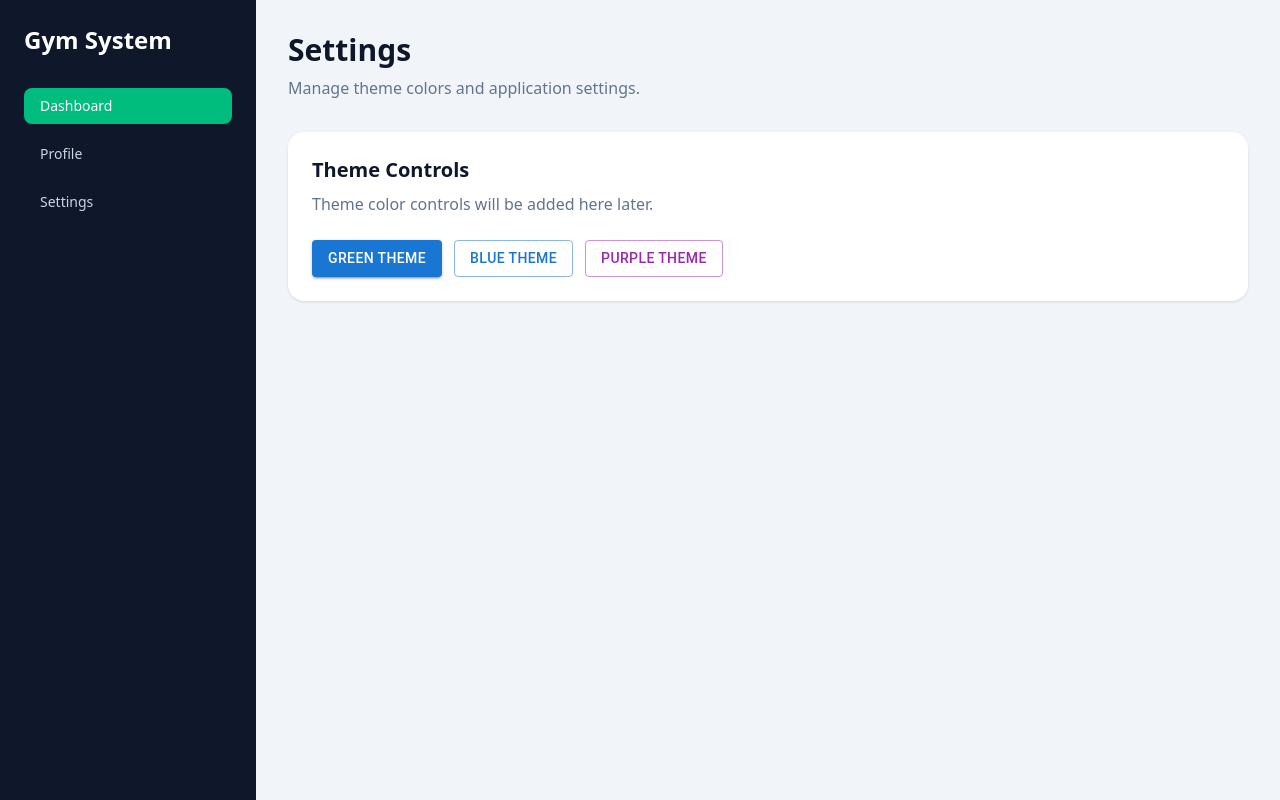
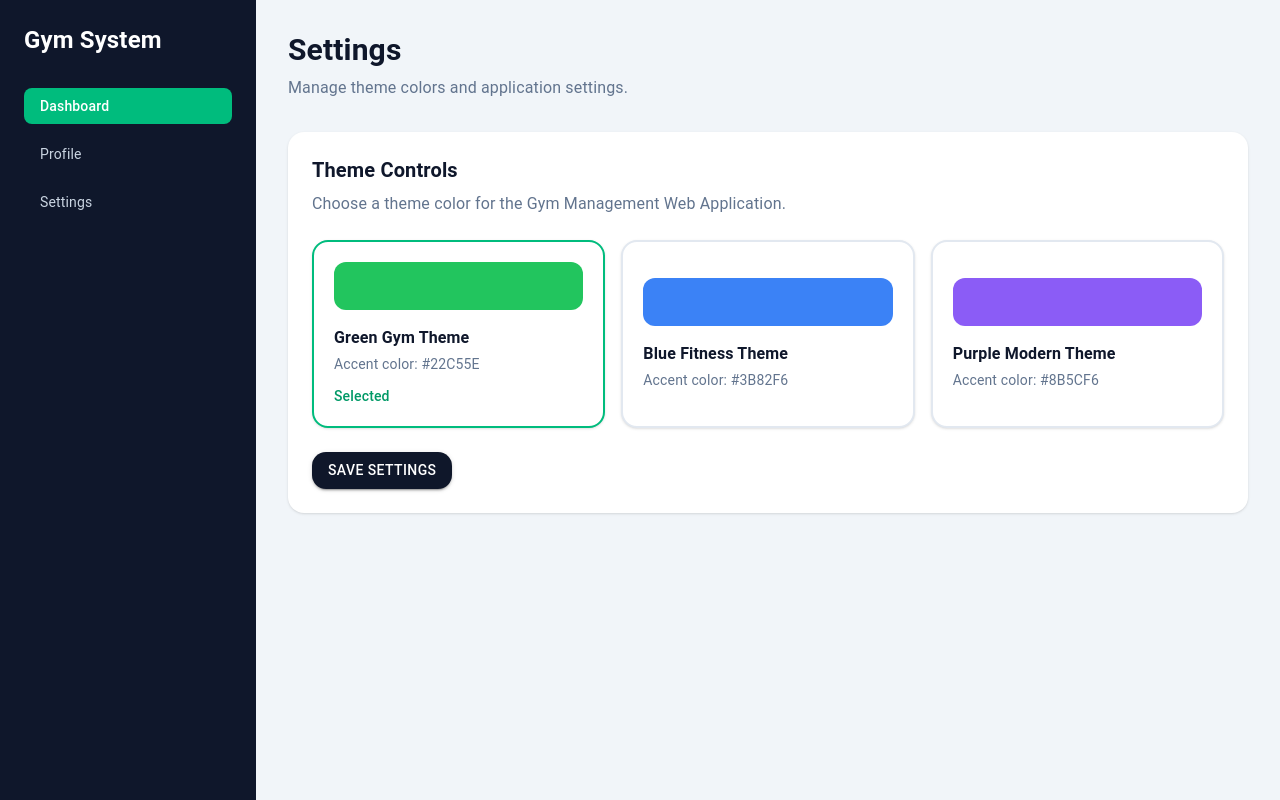
Before and after one commit to fyslhlu/gym-management-web-app, a React (Vite) app: page /settings in a window 1280 px wide. Built offline with nearby package versions, Linux system fonts and the light colour scheme.

Commit message:
Add shared Tailwind and MUI theme settings

```diff
--- a/src/features/settings/Settings.tsx
+++ b/src/features/settings/Settings.tsx
@@ -1,9 +1,22 @@
+import { useState } from "react";
 import { Button } from "@mui/material";
 
+import { showSuccess } from "@/services/notificationService";
+import { themeOptions, type ThemeColorName } from "@/theme/themeConfig";
+
 const Settings = () => {
+  const [selectedTheme, setSelectedTheme] =
+    useState<ThemeColorName>("green");
+
+  const handleThemeChange = (themeName: ThemeColorName) => {
+    setSelectedTheme(themeName);
+    showSuccess(`${themeOptions[themeName].name} selected`);
+  };
+
   return (
     <div>
       <h1 className="text-3xl font-bold text-slate-900">Settings</h1>
+
       <p className="mt-2 text-slate-500">
         Manage theme colors and application settings.
       </p>
@@ -14,14 +27,54 @@ const Settings = () => {
         </h2>
 
         <p className="mt-2 text-slate-500">
-          Theme color controls will be added here later.
+          Choose a theme color for the Gym Management Web Application.
         </p>
 
-        <div className="mt-6 flex flex-wrap gap-3">
-          <Button variant="contained">Green Theme</Button>
-          <Button variant="outlined">Blue Theme</Button>
-          <Button variant="outlined" color="secondary">
-            Purple Theme
+        <div className="mt-6 grid gap-4 md:grid-cols-3">
+          {Object.entries(themeOptions).map(([key, theme]) => {
+            const themeKey = key as ThemeColorName;
+            const isSelected = selectedTheme === themeKey;
+
+            return (
+              <button
+                key={themeKey}
+                type="button"
+                onClick={() => handleThemeChange(themeKey)}
+                className={`rounded-2xl border-2 bg-white p-5 text-left shadow-sm transition ${
+                  isSelected
+                    ? "border-emerald-500"
+                    : "border-slate-200 hover:border-slate-300"
+                }`}
+              >
+                <div
+                  className="mb-4 h-12 rounded-xl"
+                  style={{ backgroundColor: theme.secondary }}
+                />
+
+                <h3 className="font-semibold text-slate-900">
+                  {theme.name}
+                </h3>
+
+                <p className="mt-1 text-sm text-slate-500">
+                  Accent color: {theme.secondary}
+                </p>
+
+                {isSelected && (
+                  <p className="mt-3 text-sm font-medium text-emerald-600">
+                    Selected
+                  </p>
+                )}
+              </button>
+            );
+          })}
+        </div>
+
+        <div className="mt-6">
+          <Button
+            variant="contained"
+            onClick={() => showSuccess("Settings saved successfully")}
+          >
+            Save Settings
           </Button>
         </div>
       </div>
--- a/src/main.tsx
+++ b/src/main.tsx
@@ -2,12 +2,18 @@ import { StrictMode } from "react";
 import { createRoot } from "react-dom/client";
 import { BrowserRouter } from "react-router-dom";
 import { Toaster } from "react-hot-toast";
+import { ThemeProvider } from "@mui/material/styles";
+import CssBaseline from "@mui/material/CssBaseline";
 
 import App from "./App";
 import "./index.css";
+import { muiTheme } from "@/theme/muiTheme";
 
 createRoot(document.getElementById("root")!).render(
   <StrictMode>
+    <ThemeProvider theme={muiTheme}>
+      <CssBaseline />
+
       <BrowserRouter>
         <App />
 
@@ -18,5 +24,6 @@ createRoot(document.getElementById("root")!).render(
           }}
         />
       </BrowserRouter>
+    </ThemeProvider>
   </StrictMode>
 );
--- /dev/null
+++ b/src/theme/muiTheme.ts
@@ -0,0 +1,34 @@
+import { createTheme } from "@mui/material/styles";
+
+import { themeColors } from "./themeConfig";
+
+export const muiTheme = createTheme({
+  palette: {
+    primary: {
+      main: themeColors.primary,
+    },
+    secondary: {
+      main: themeColors.secondary,
+    },
+    success: {
+      main: themeColors.success,
+    },
+    warning: {
+      main: themeColors.warning,
+    },
+    error: {
+      main: themeColors.error,
+    },
+    background: {
+      default: themeColors.background,
+      paper: themeColors.card,
+    },
+    text: {
+      primary: themeColors.text,
+      secondary: themeColors.mutedText,
+    },
+  },
+  shape: {
+    borderRadius: 14,
+  },
+});
--- /dev/null
+++ b/src/theme/themeConfig.ts
@@ -0,0 +1,31 @@
+export const themeColors = {
+  primary: "#0F172A",
+  secondary: "#22C55E",
+  background: "#F8FAFC",
+  card: "#FFFFFF",
+  text: "#0F172A",
+  mutedText: "#64748B",
+  warning: "#F59E0B",
+  error: "#EF4444",
+  success: "#22C55E",
+};
+
+export type ThemeColorName = "green" | "blue" | "purple";
+
+export const themeOptions = {
+  green: {
+    name: "Green Gym Theme",
+    primary: "#0F172A",
+    secondary: "#22C55E",
+  },
+  blue: {
+    name: "Blue Fitness Theme",
+    primary: "#0F172A",
+    secondary: "#3B82F6",
+  },
+  purple: {
+    name: "Purple Modern Theme",
+    primary: "#0F172A",
+    secondary: "#8B5CF6",
+  },
+};
```
Lines whose indentation alone changed are shown as unchanged.
